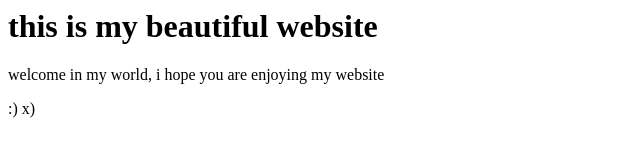
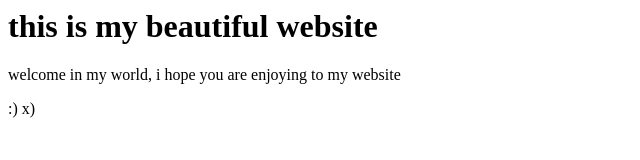
Before and after one commit to rakeshsonu/myproject, a plain HTML site: page index.html in a window 1280 px wide. Shown: the full height of the page, 0-640 px from the left. Drawn offline with Linux system fonts and the light colour scheme.

Commit message:
added to my website

```diff
--- a/index.html
+++ b/index.html
@@ -1,6 +1,6 @@
 <html>
 <title> This is my website </title>
 <h1> this is my beautiful website </h1>
-<p> welcome in my world, i hope you are enjoying my website </p>
+<p> welcome in my world, i hope you are enjoying to my website </p>
 <p>:) x) </p>
 </html>
```
